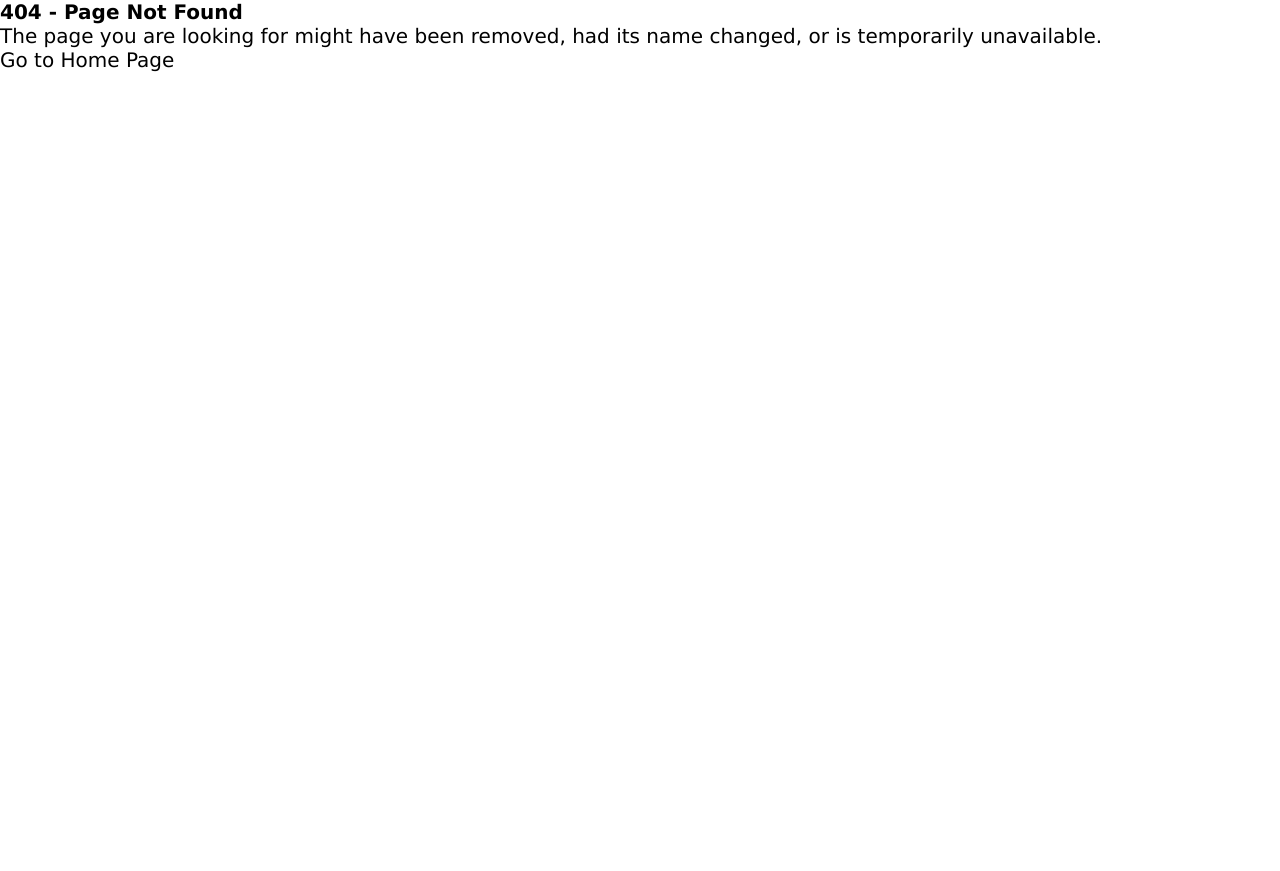
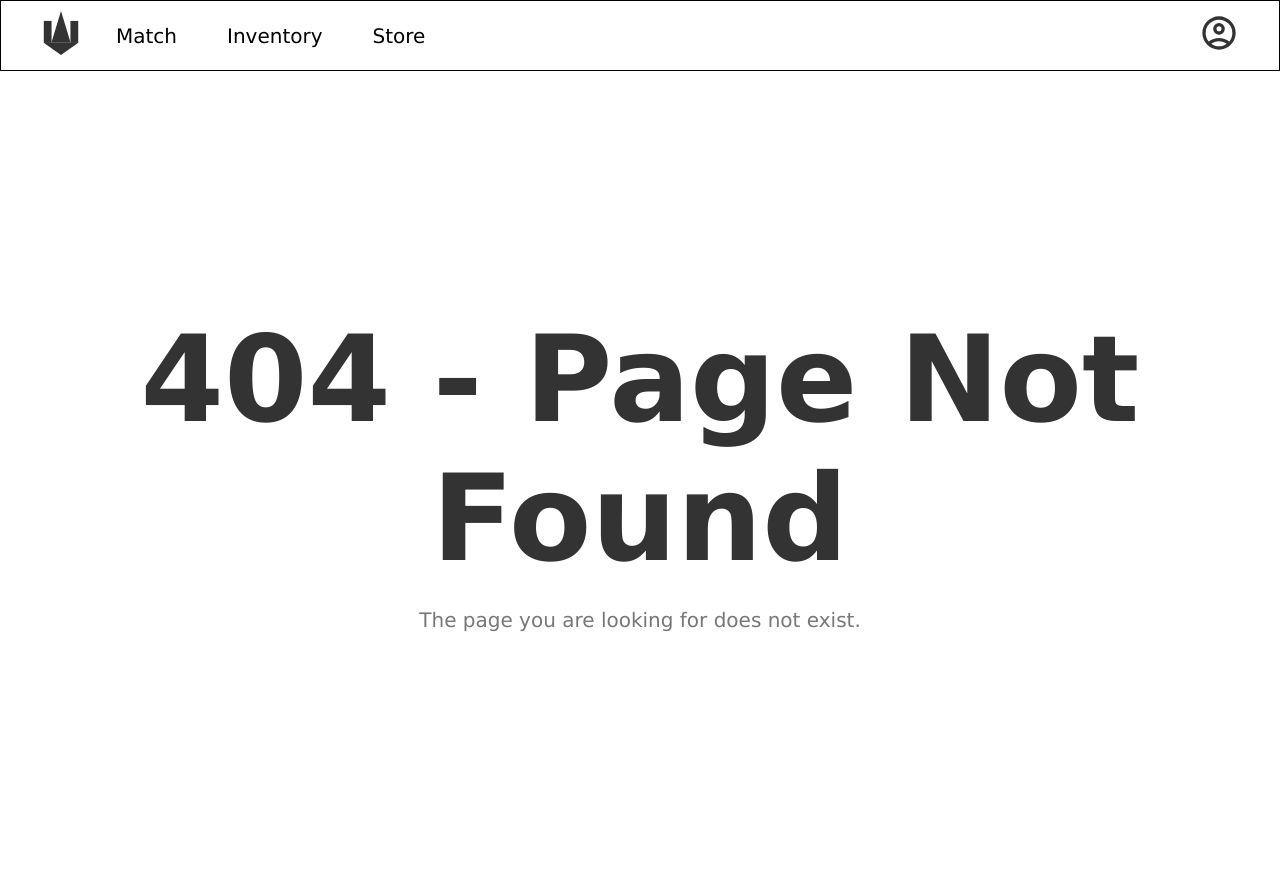
Before and after one commit to Joaqamole96/bayanihan-academia, a PHP site: page /404 in a window 1280 px wide. Before the commit the page ends 72 px from the top, so only its background shows below. Run offline with PHP 8.4, Linux system fonts and the light colour scheme.

Commit message:
FEAT: Added 404 page

```diff
--- a/assets/css/global.css
+++ b/assets/css/global.css
@@ -24,6 +24,10 @@ a {
 
 /* ---------- Class Styles ---------- */
 
+.flex-container {
+    display: flex;
+}
+
 /* ----- Text ----- */
 
 .text--small {
--- a/assets/css/header.css
+++ b/assets/css/header.css
@@ -1,39 +1,28 @@
 .header {
-    display: flex;
     align-items: center;
 
+    border: 1px solid black;
     padding: 1.25vmin 3.75vmin;
-
-    background-color: #DDD;
 }
 
 .header__icon {
+    margin: 0 10px;
     width: 40px;
     height: auto;
-}
 
-.logo {
-    margin-right: 15px;
+    cursor: pointer;
 }
 
 .header__title {
     margin-right: 100px;
 }
 
-.nav {
-    display: flex;
-}
-
 .nav__item {
     margin: 0 25px;
 }
 
-.avatar__wrapper {
+#avatar-wrapper {
     margin-left: auto;
-}
-
-.avatar {
-    cursor: pointer;
 }
 
 .dropdown {
--- /dev/null
+++ b/assets/css/notfound.css
@@ -0,0 +1,24 @@
+.notfound {
+    display: flex;
+    flex-direction: column;
+    justify-content: center;
+    align-items: center;
+
+    width: 100%;
+    height: 100vh;
+
+    text-align: center;
+}
+
+.notfound__title {
+    margin-bottom: 20px;
+
+    font-size: 15vmin;
+    font-weight: bold;
+
+    color: #333;
+}
+
+.notfound__description {
+    color: #777;
+}
--- a/index.php
+++ b/index.php
@@ -1,12 +1,12 @@
 <?php
-    $uri = parse_url($_SERVER['REQUEST_URI'], PHP_URL_PATH);
+    $uri = $_SERVER['REQUEST_URI'];
     switch ($uri) {
         case '':
         case '/':
             include_once 'controllers/home_controller.php';
             break;
         default:
-            include_once 'views/404_view.php';
+            include_once 'views/notfound_view.php';
             break;
     }
 ?>
--- a/models/home_model.php
+++ b/models/home_model.php
@@ -1,7 +1,6 @@
 <?php
     function getHomeContent() {
         return [
-            'page_title' => 'Home',
             'title' => 'Welcome to Bayanihan Academia!'
         ];
     }
--- a/views/404_view.php
+++ /dev/null
@@ -1,17 +0,0 @@
-<!DOCTYPE html>
-
-<html lang="en">
-    <head>
-        <meta charset="UTF-8">
-        <meta name="viewport" content="width=device-width, initial-scale=1.0">
-        <title>404 - Page Not Found</title>
-        <link rel="stylesheet" href="/assets/css/global.css">
-    </head>
-    <body>
-        <div class="container">
-            <h1>404 - Page Not Found</h1>
-            <p>The page you are looking for might have been removed, had its name changed, or is temporarily unavailable.</p>
-            <a href="/">Go to Home Page</a>
-        </div>
-    </body>
-</html>
--- a/views/header_view.php
+++ b/views/header_view.php
@@ -1,46 +1,46 @@
-<link rel="stylesheet" href="/assets//css/header.css">
+<link rel="stylesheet" href="/assets/css/header.css">
 <script src="/assets/js/header.js"></script>
 
-<header class="header">
-    <a class="hyperlink   hyperlink--home" href="/">
-        <img class="header__icon   logo" src="<?= $header_content['logo_icon_src'] ?>" alt="Logo">
+<header class="header   flex-container" id="header">
+    <a class="hyperlink" id="hyperlink-home" href="/">
+        <img class="header__icon" id="logo-icon" src="<?= $header_content['logo_icon_src'] ?>" alt="Logo">
     </a>
-    <nav class="nav">
-        <a class="hyperlink   hyperlink--match" href="/match">
-            <div class="nav__item">
+    <nav class="nav   flex-container" id="nav">
+        <a class="hyperlink" id="hyperlink-match" href="/match">
+            <div class="nav__item" id="nav-match">
                 Match
             </div>
         </a>
-        <a class="hyperlink   hyperlink--inventory" href="/inventory">
-            <div class="nav__item">
+        <a class="hyperlink" id="hyperlink-inventory" href="/inventory">
+            <div class="nav__item" id="nav-inventory">
                 Inventory
             </div>
         </a>
-        <a class="hyperlink   hyperlink--store" href="/store">
-            <div class="nav__item">
+        <a class="hyperlink" id="hyperlink-store" href="/store">
+            <div class="nav__item" id="nav-store">
                 Store
             </div>
         </a>
     </nav>
-    <div class="header__wrapper   avatar__wrapper">
-        <img class="header__icon   avatar" id="avatar-icon" src="<?= $header_content['avatar_icon_src'] ?>" alt="Avatar">
+    <div class="header__wrapper" id="avatar-wrapper">
+        <img class="header__icon" id="avatar-icon" src="<?= $header_content['avatar_icon_src'] ?>" alt="Avatar">
         <div class="dropdown" id="avatar-dropdown">
-            <div class="dropdown__item">
-                <div class="dropdown__icon">
+            <div class="dropdown__item" id="account">
+                <div class="dropdown__icon" id="account-icon">
 
                 </div>
-                <a href="/account">
-                    <div class="dropdown__label">
+                <a class="hyperlink" id="hyperlink-account" href="/account">
+                    <div class="dropdown__label" id="account-label">
                         My Account
                     </div>
                 </a>
             </div>
-            <div class="dropdown__item">
-                <div class="dropdown__icon">
+            <div class="dropdown__item" id="settings">
+                <div class="dropdown__icon" id="settings-icon">
 
                 </div>
-                <a href="/settings">
-                    <div class="dropdown__label">
+                <a class="hyperlink" id="hyperlink-settings" href="/settings">
+                    <div class="dropdown__label" id="settings-label">
                         Settings
                     </div>
                 </a>
--- a/views/home_view.php
+++ b/views/home_view.php
@@ -3,9 +3,8 @@
     <head>
         <meta charset="UTF-8">
         <meta name="viewport" content="width=device-width, initial-scale=1.0">
-        <title><?= $home_content['page_title'] . " - " ?>Bayanihan Academia</title>
+        <title>Home - Bayanihan Academia</title>
         <link rel="stylesheet" href="/assets/css/global.css">
-        <link rel="stylesheet" href="/assets/css/header.css">
     </head>
     <body>
         <header>
--- /dev/null
+++ b/views/notfound_view.php
@@ -0,0 +1,28 @@
+<!DOCTYPE html>
+<html lang="en">
+    <head>
+        <meta charset="UTF-8">
+        <meta name="viewport" content="width=device-width, initial-scale=1.0">
+        <title>404 - Page Not Found</title>
+        <link rel="stylesheet" href="/assets/css/global.css">
+        <link rel="stylesheet" href="/assets/css/notfound.css">
+    </head>
+    <body>
+        <header>
+            <?php include_once 'controllers/header_controller.php'; ?>
+        </header>
+        <main>
+            <div class="notfound   flex-container" id="notfound">
+                <div class="notfound__title   text--large" id="notfound-title">
+                    404 - Page Not Found
+                </div>
+                <div class="notfound__description" id="notfound-description">
+                    The page you are looking for does not exist.
+                </div>
+            </div>
+        </main>
+        <footer>
+
+        </footer>
+    </body>
+</html>
```
